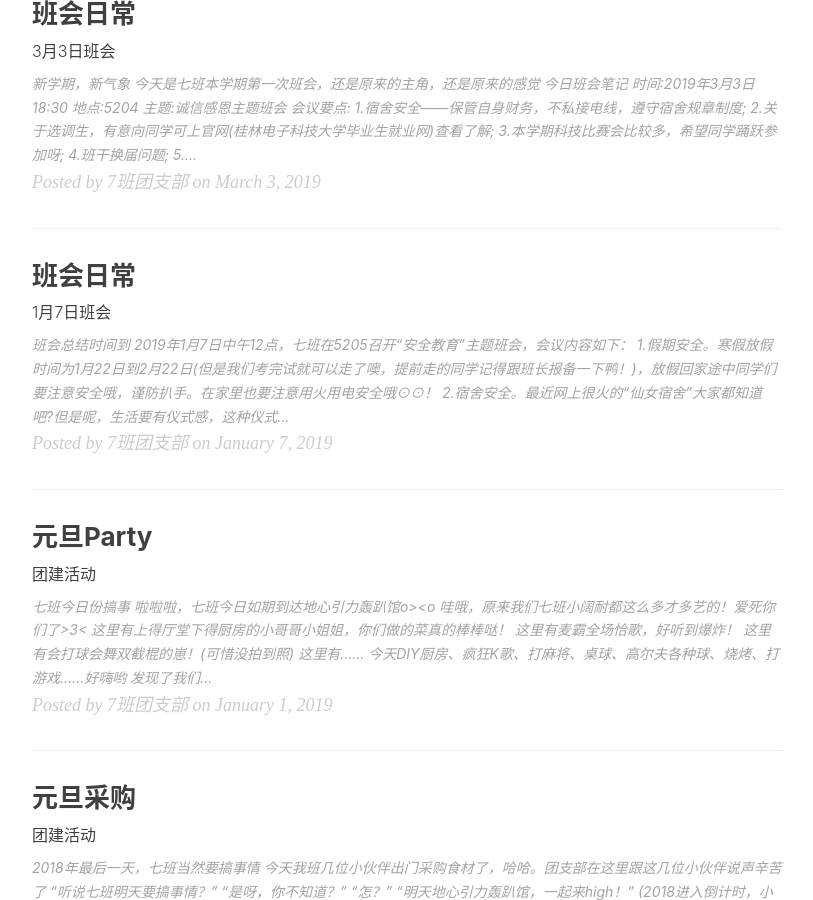
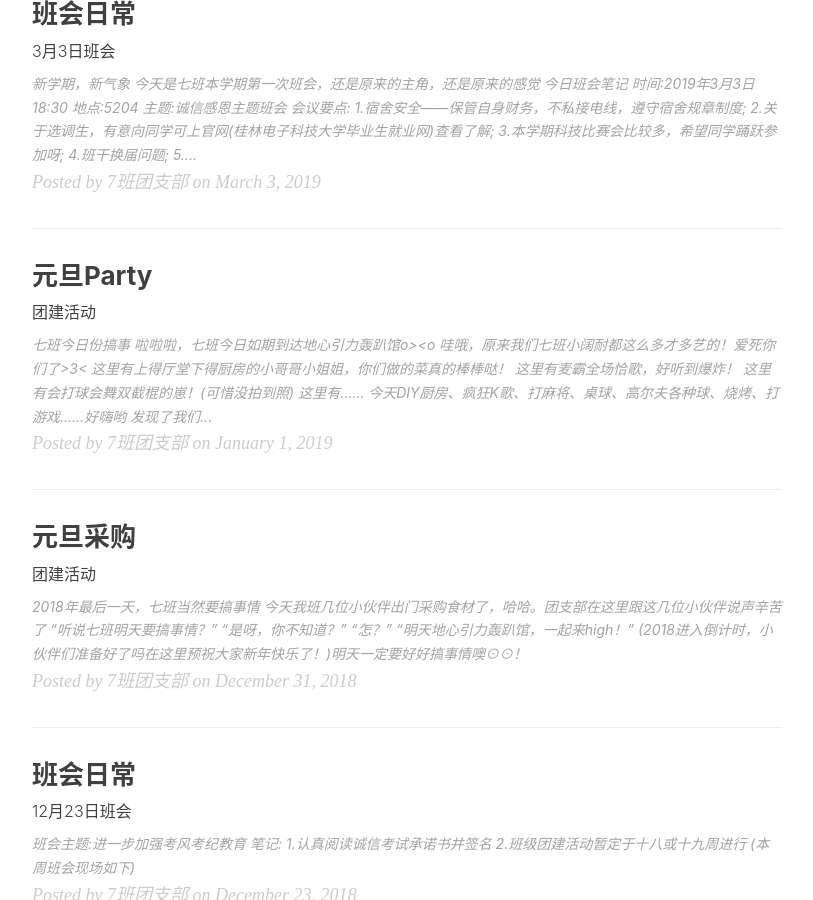
Before and after one commit to guetsanyuanqiban/guetsanyuanqiban.github.io, a Jekyll site: the page built from index.html, in a window 1280 px wide and 900 px high, scrolled down 732 px. Shown: the whole window, without its empty margins (233-1046 px from the left). Built offline with Jekyll 4.4.1, drawn with Linux system fonts in a browser that asks for light colours; nearby versions of some CDN libraries; the list of posts is cut into pages by our own code; comment, search, counter and statistics services are not loaded; a file with an impossible date is left out; some of the changed text lies outside the part shown.

Commit message:
Revert "Revert ".""
This reverts commit 7d6639820de15c0b250a519447d09a128ef39f2c.

```diff
--- a/_posts/2019-1-7-class-meeting.md
+++ b/_posts/2019-1-7-class-meeting.md
@@ -1,30 +1,18 @@
 ---
 layout:     post
 title:      "班会日常"
-subtitle:   "1月7日班会"
-date:       2019-1-7 19:00:00
+subtitle:   " 月 日班会"
+date:       2019-0-0 00:00:00
 author:     "7班团支部"
 header-img: "img/post-bg-2015.jpg"
 tags:
-    - 生活
-    - 班会
+    -
+    -
 ---
 
->班会总结时间到
+>
 
 
-2019年1月7日中午12点，七班在5205召开“安全教育”主题班会，会议内容如下：<br>
-1.假期安全。寒假放假时间为1月22日到2月22日(但是我们考完试就可以走了噢，提前走的同学记得跟班长报备一下鸭！)，放假回家途中同学们要注意安全哦，谨防扒手。在家里也要注意用火用电安全哦⊙⊙！<br>
-2.宿舍安全。最近网上很火的“仙女宿舍”大家都知道吧?但是呢，生活要有仪式感，这种仪式感是要寄托在安全之上的。很多我们认为没什么危害的东西都可能存在安全隐患吖，所以同学们要注意啦！<br>
-3.交通安全。现在很多同学都习惯走路时低头玩手机，这可是很危险的呢。有再重要的事也等停下来再说嘛，毕竟生命更重要嘛！<br>
-PS.本次班会我们邀请了一些同学谈谈自己的见解，同学们都很积极呢！<br>
 
- ![](http://b339.photo.store.qq.com/psb?/V12Mx3kP1dR9rT/*gVqkxChHqtOI0HeHg.XmiFLLfqGeS48NqRCNkAViYk!/b/dFMBAAAAAAAA&bo=VQhABlUIQAYRIBc!)
- ![](http://b191.photo.store.qq.com/psb?/V12Mx3kP1dR9rT/UA61nds6xDevwX3JkXvDMVlLF661aXQNS.PfEihk87A!/b/dL8AAAAAAAAA&bo=VQhABlUIQAYRECc!)
- ![](/img/in-post/post-meeting-27.jpeg)
- ![](/img/in-post/post-meeting-28.jpeg)
- ![](/img/in-post/post-meeting-29.jpeg)
- ![](/img/in-post/post-meeting-30.jpeg)
- ![](/img/in-post/post-meeting-31.jpeg)
- ![](/img/in-post/post-meeting-32.jpeg)
- ![](/img/in-post/post-meeting-33.jpeg)
+
+ ![]()
```
Also changed, not shown: 1 other file.
